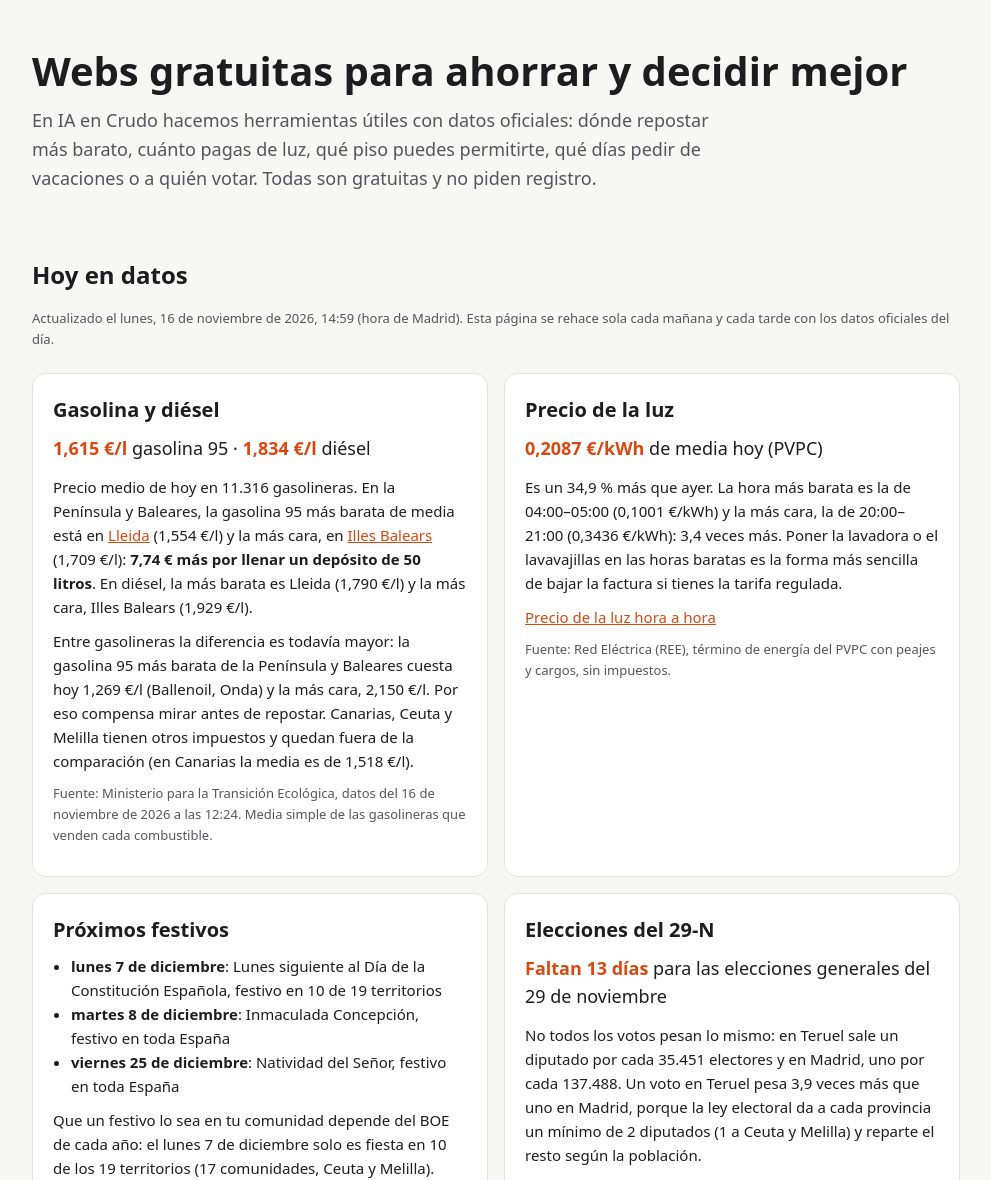
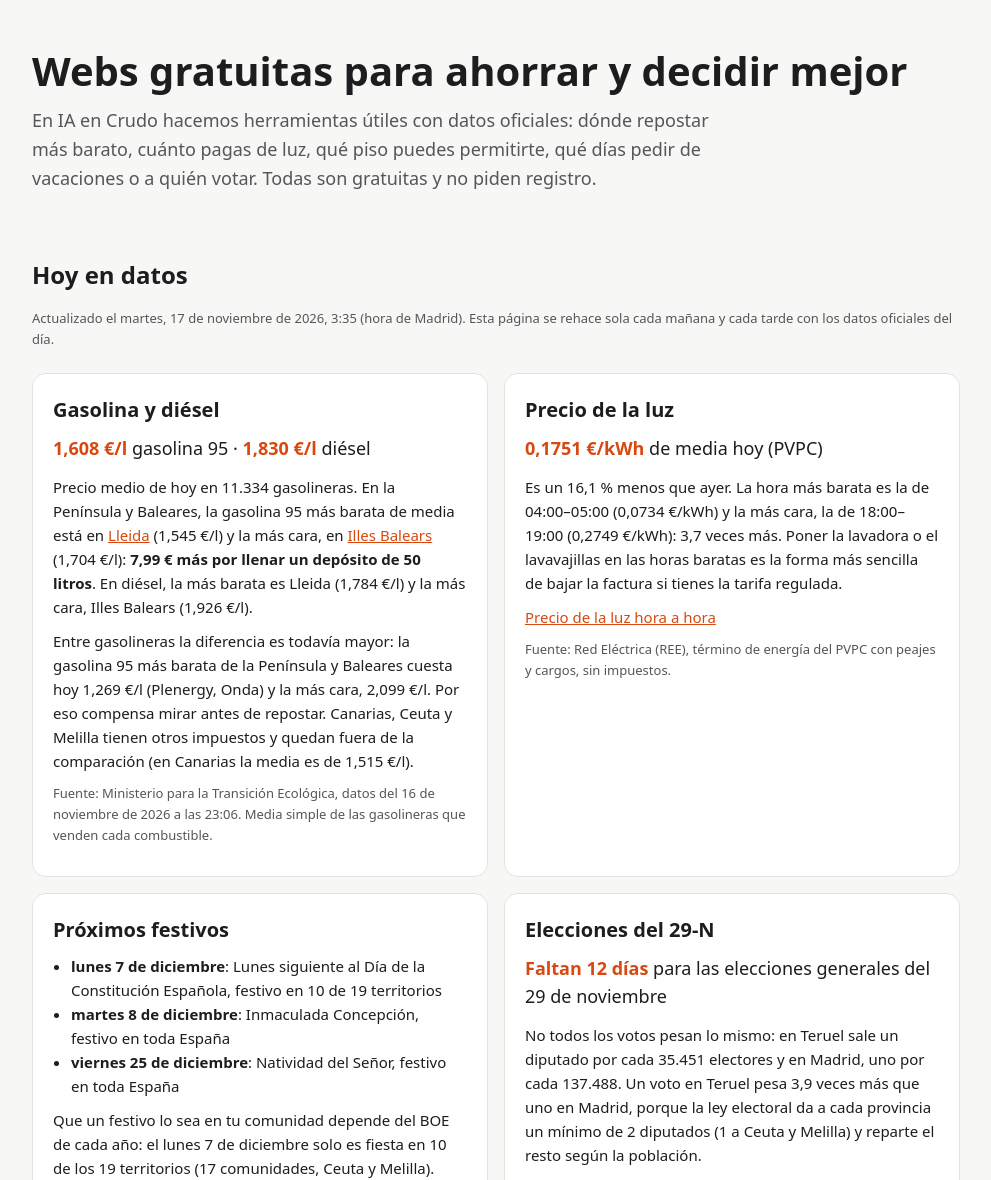
Before and after one commit to agomezve/iaencrudo-raiz, a plain HTML site: page index.html in a window 1280 px wide. Shown: the top 1180 px of the page, without its empty margins (144-1135 px from the left). Drawn offline with Linux system fonts and the light colour scheme.

Commit message:
Datos del día en la portada

```diff
--- a/index.html
+++ b/index.html
@@ -60,19 +60,19 @@ footer a{color:var(--sub)}
 
 <main>
 <h2 class="seccion">Hoy en datos</h2>
-<p class="actualizado">Actualizado el <time datetime="2026-11-16">lunes, 16 de noviembre de 2026, 14:59</time> (hora de Madrid). Esta página se rehace sola cada mañana y cada tarde con los datos oficiales del día.</p>
+<p class="actualizado">Actualizado el <time datetime="2026-11-17">martes, 17 de noviembre de 2026, 3:35</time> (hora de Madrid). Esta página se rehace sola cada mañana y cada tarde con los datos oficiales del día.</p>
 <div class="datos">
 <section class="dato">
 <h2>Gasolina y diésel</h2>
-<p class="cifra"><strong>1,615 €/l</strong> gasolina 95 · <strong>1,834 €/l</strong> diésel</p>
-<p>Precio medio de hoy en 11.316 gasolineras. En la Península y Baleares, la gasolina 95 más barata de media está en <a href="https://repostabarato.iaencrudo.es/provincia/lleida">Lleida</a> (1,554 €/l) y la más cara, en <a href="https://repostabarato.iaencrudo.es/provincia/illes-balears">Illes Balears</a> (1,709 €/l): <strong>7,74 € más por llenar un depósito de 50 litros</strong>. En diésel, la más barata es Lleida (1,790 €/l) y la más cara, Illes Balears (1,929 €/l).</p>
-<p>Entre gasolineras la diferencia es todavía mayor: la gasolina 95 más barata de la Península y Baleares cuesta hoy 1,269 €/l (Ballenoil, Onda) y la más cara, 2,150 €/l. Por eso compensa mirar antes de repostar. Canarias, Ceuta y Melilla tienen otros impuestos y quedan fuera de la comparación (en Canarias la media es de 1,518 €/l).</p>
-<p class="fuente">Fuente: Ministerio para la Transición Ecológica, datos del 16 de noviembre de 2026 a las 12:24. Media simple de las gasolineras que venden cada combustible.</p>
+<p class="cifra"><strong>1,608 €/l</strong> gasolina 95 · <strong>1,830 €/l</strong> diésel</p>
+<p>Precio medio de hoy en 11.334 gasolineras. En la Península y Baleares, la gasolina 95 más barata de media está en <a href="https://repostabarato.iaencrudo.es/provincia/lleida">Lleida</a> (1,545 €/l) y la más cara, en <a href="https://repostabarato.iaencrudo.es/provincia/illes-balears">Illes Balears</a> (1,704 €/l): <strong>7,99 € más por llenar un depósito de 50 litros</strong>. En diésel, la más barata es Lleida (1,784 €/l) y la más cara, Illes Balears (1,926 €/l).</p>
+<p>Entre gasolineras la diferencia es todavía mayor: la gasolina 95 más barata de la Península y Baleares cuesta hoy 1,269 €/l (Plenergy, Onda) y la más cara, 2,099 €/l. Por eso compensa mirar antes de repostar. Canarias, Ceuta y Melilla tienen otros impuestos y quedan fuera de la comparación (en Canarias la media es de 1,515 €/l).</p>
+<p class="fuente">Fuente: Ministerio para la Transición Ecológica, datos del 16 de noviembre de 2026 a las 23:06. Media simple de las gasolineras que venden cada combustible.</p>
 </section>
 <section class="dato">
 <h2>Precio de la luz</h2>
-<p class="cifra"><strong>0,2087 €/kWh</strong> de media hoy (PVPC)</p>
-<p>Es un 34,9 % más que ayer. La hora más barata es la de 04:00–05:00 (0,1001 €/kWh) y la más cara, la de 20:00–21:00 (0,3436 €/kWh): 3,4 veces más. Poner la lavadora o el lavavajillas en las horas baratas es la forma más sencilla de bajar la factura si tienes la tarifa regulada.</p>
+<p class="cifra"><strong>0,1751 €/kWh</strong> de media hoy (PVPC)</p>
+<p>Es un 16,1 % menos que ayer. La hora más barata es la de 04:00–05:00 (0,0734 €/kWh) y la más cara, la de 18:00–19:00 (0,2749 €/kWh): 3,7 veces más. Poner la lavadora o el lavavajillas en las horas baratas es la forma más sencilla de bajar la factura si tienes la tarifa regulada.</p>
 <p><a href="https://ahorroluz.iaencrudo.es/precio-luz-hoy">Precio de la luz hora a hora</a></p>
 <p class="fuente">Fuente: Red Eléctrica (REE), término de energía del PVPC con peajes y cargos, sin impuestos.</p>
 </section>
@@ -87,7 +87,7 @@ footer a{color:var(--sub)}
 </section>
 <section class="dato">
 <h2>Elecciones del 29-N</h2>
-<p class="cifra"><strong>Faltan 13 días</strong> para las elecciones generales del 29 de noviembre</p>
+<p class="cifra"><strong>Faltan 12 días</strong> para las elecciones generales del 29 de noviembre</p>
 <p>No todos los votos pesan lo mismo: en Teruel sale un diputado por cada 35.451 electores y en Madrid, uno por cada 137.488. Un voto en Teruel pesa 3,9 veces más que uno en Madrid, porque la ley electoral da a cada provincia un mínimo de 2 diputados (1 a Ceuta y Melilla) y reparte el resto según la población.</p>
 <p><a href="https://elecciones.iaencrudo.es/cuanto-vale-tu-voto">Cuánto vale tu voto en tu provincia</a> · <a href="https://elecciones.iaencrudo.es/test-politico">Test político</a> · <a href="https://elecciones.iaencrudo.es/">Candidatos de tu provincia</a></p>
 <p class="fuente">Fuente: censo electoral de 2023 (Ministerio del Interior) y escaños del Real Decreto 806/2026.</p>
```
